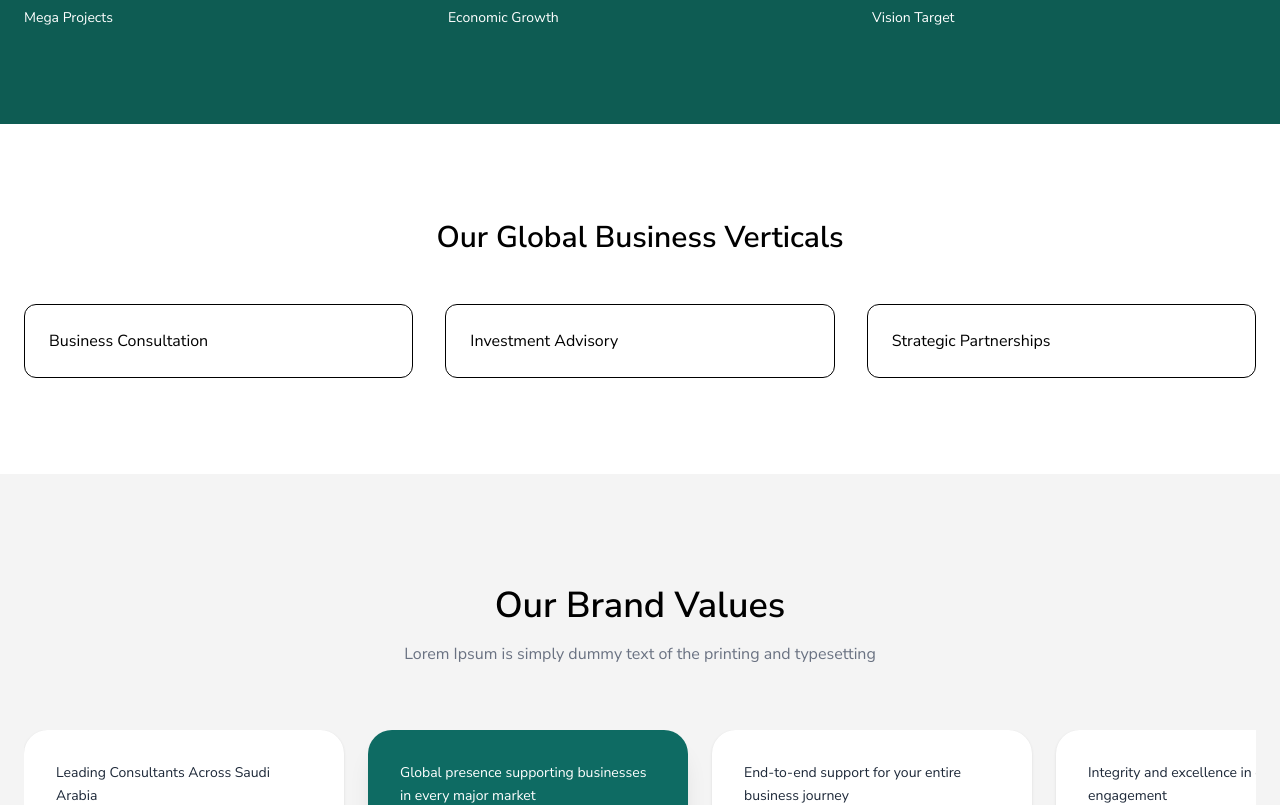
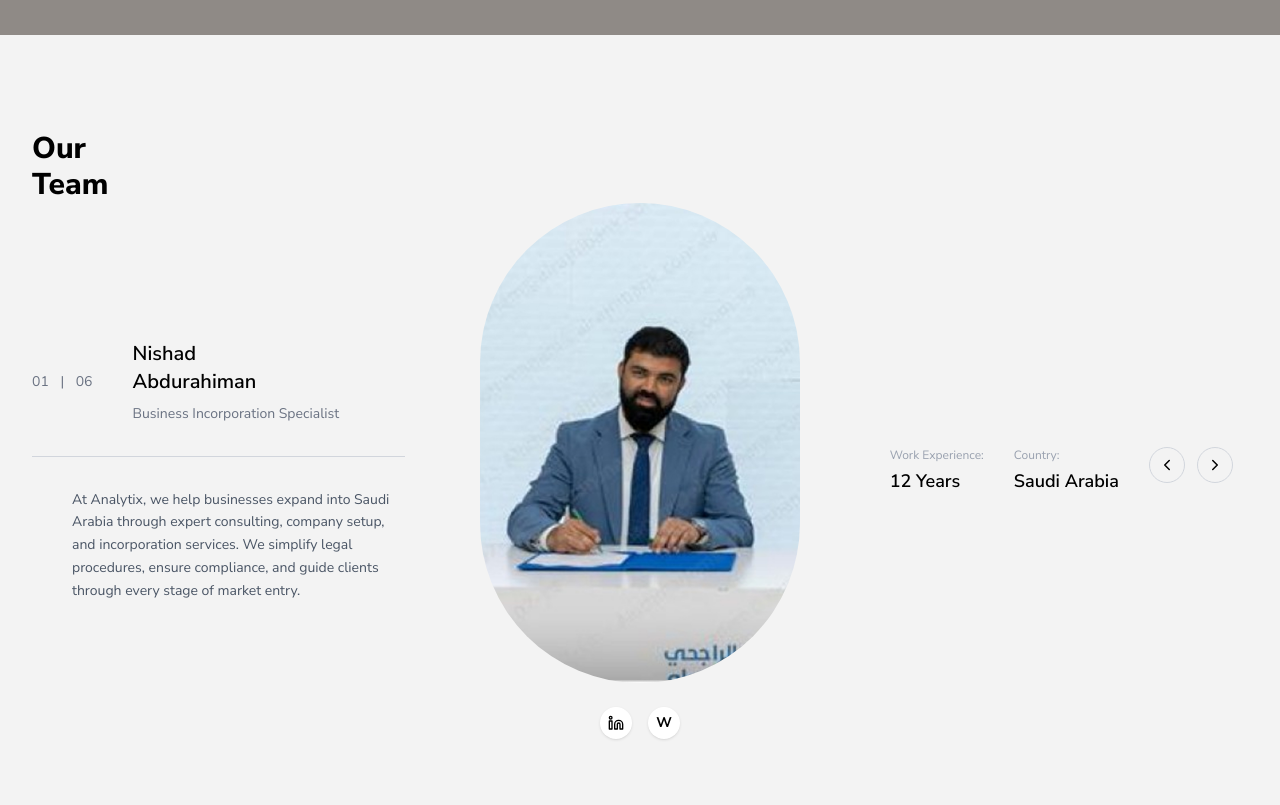
Before and after one commit to Blueweb2/Nishad-Gateway-Frontend, a Next.js app: page /about-us in a window 1280 px wide. Shown: the part 1960-2765 px from the top of the page. Built offline with nearby package versions, Linux system fonts and the light colour scheme; no server answers.

Commit message:
created About Team section

```diff
--- a/app/(user)/about-us/page.tsx
+++ b/app/(user)/about-us/page.tsx
@@ -4,13 +4,14 @@ import BrandValues from "@/components/user/about/BrandValues";
 import BusinessVerticals from "@/components/user/about/BusinessVerticals";
 import SaudiExpansion from "@/components/user/about/SaudiExpansion";
 import Testimonials from "@/components/user/about/Testimonials";
+import IndroSection from "@/components/user/about/IndroSection"
 
 export default function AboutPage() {
   return (
     <>
-
       <AboutHero />
-       <AboutTeam />
+      <IndroSection />
+      <AboutTeam />
       <SaudiExpansion />
       <BusinessVerticals />
       <BrandValues />
--- a/components/user/about/AboutTeam.tsx
+++ b/components/user/about/AboutTeam.tsx
@@ -1,24 +1,103 @@
 "use client";
 
 import Image from "next/image";
+import { ChevronLeft, ChevronRight, Linkedin } from "lucide-react";
 
-export default function AboutTeam() {
+export default function TeamSection() {
   return (
-    <section className="w-full bg-white py-24">
-      <div className="max-w-7xl mx-auto px-6 text-center">
-        <h2 className="text-3xl font-semibold mb-12">Our Team</h2>
+    <section className="w-full bg-[#f3f3f3] py-24">
+      <div className="max-w-7xl mx-auto px-8 relative">
 
-        <div className="flex justify-center">
-          <div className="relative w-64 h-72 rounded-[40px] overflow-hidden">
-            <Image
-              src="/about/team-member.png"
-              alt="Team Member"
-              fill
-              className="object-cover"
-            />
+        {/* Top Title */}
+        <h2 className="text-3xl font-extrabold">Our <br /> Team</h2>
+
+        {/* Main Grid */}
+        <div className="grid md:grid-cols-3 items-center gap-12">
+
+          {/* LEFT SIDE */}
+          <div className="space-y-8">
+
+            <div className="flex items-center">
+              {/* Counter */}
+              <p className="text-sm text-gray-500">
+                01 <span className="mx-2">|</span> 06
+              </p>
+
+              {/* Name */}
+              <div className="ml-10">
+                <h3 className="text-xl font-semibold">
+                  Nishad <br /> Abdurahiman
+                </h3>
+                <p className="text-sm text-gray-500 mt-2">
+                  Business Incorporation Specialist
+                </p>
+              </div>
+            </div>
+
+            {/* Divider Line */}
+            <div className="h-px bg-gray-300 w-full"></div>
+
+            <div className="flex items-center relative">
+              {/* Description */}
+              <p className="text-sm text-gray-600 leading-relaxed max-w-sm ml-10">
+                At Analytix, we help businesses expand into Saudi Arabia through
+                expert consulting, company setup, and incorporation services.
+                We simplify legal procedures, ensure compliance, and guide
+                clients through every stage of market entry.
+              </p>
+            </div>
+          </div>
+
+          {/* CENTER IMAGE */}
+          <div className="flex flex-col items-center">
+
+            <div className="relative w-80 h-[480px] rounded-[160px] overflow-hidden">
+              <Image
+                src="/about/aboutIntro.jpg"
+                alt="Team Member"
+                fill
+                className="object-cover"
+              />
+            </div>
+
+            {/* Social Icons */}
+            <div className="flex gap-4 mt-6">
+              <a className="w-8 h-8 flex items-center justify-center rounded-full bg-white shadow">
+                <Linkedin size={16} />
+              </a>
+              <a className="w-8 h-8 flex items-center justify-center rounded-full bg-white shadow">
+                {/* WhatsApp circle */}
+                <span className="text-sm font-bold">W</span>
+              </a>
+            </div>
+          </div>
+
+          {/* RIGHT SIDE */}
+          <div className="flex justify-around">
+
+            <div>
+              <p className="text-xs text-gray-400">Work Experience:</p>
+              <p className="text-lg font-semibold mt-1">12 Years</p>
+            </div>
+
+            <div>
+              <p className="text-xs text-gray-400">Country:</p>
+              <p className="text-lg font-semibold mt-1">Saudi Arabia</p>
+            </div>
+
+            {/* Navigation Arrows */}
+            <div className="flex gap-3">
+              <button className="w-9 h-9 flex items-center justify-center rounded-full border border-gray-300 hover:bg-black hover:text-white transition">
+                <ChevronLeft size={18} />
+              </button>
+              <button className="w-9 h-9 flex items-center justify-center rounded-full border border-gray-300 hover:bg-black hover:text-white transition">
+                <ChevronRight size={18} />
+              </button>
+            </div>
+
           </div>
         </div>
       </div>
     </section>
   );
-}
+};
```
